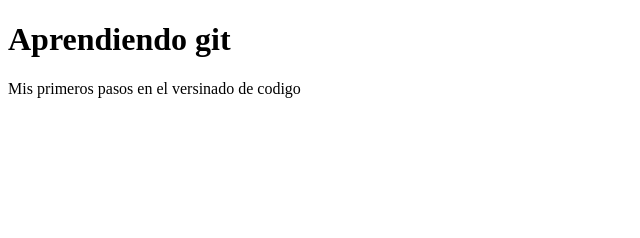
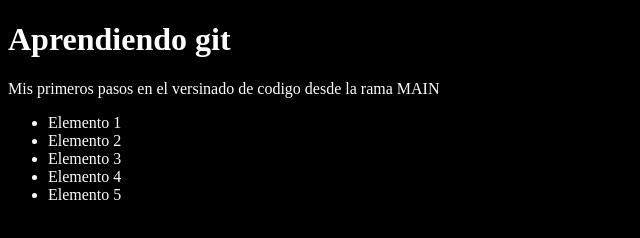
Before and after one commit to leonelangelv/youtube-git, a plain HTML site: page index.html in a window 1280 px wide. Shown: the whole page, without its empty margins (0-640 px from the left). Drawn offline with Linux system fonts and the light colour scheme.

Commit message:
Agregando style.css al index.html

```diff
--- a/index.html
+++ b/index.html
@@ -5,9 +5,17 @@
   <meta http-equiv="X-UA-Compatible" content="IE=edge">
   <meta name="viewport" content="width=device-width, initial-scale=1.0">
   <title>Aprendiendo git</title>
+  <link rel="stylesheet" href="style.css">
 </head>
 <body>
   <h1>Aprendiendo git</h1>
-  <p>Mis primeros pasos en el versinado de codigo</p>
+  <p>Mis primeros pasos en el versinado de codigo desde la rama MAIN</p>
+  <ul>
+    <li>Elemento 1</li>
+    <li>Elemento 2</li>
+    <li>Elemento 3</li>
+    <li>Elemento 4</li>
+    <li>Elemento 5</li>
+  </ul>
 </body>
 </html>
```
